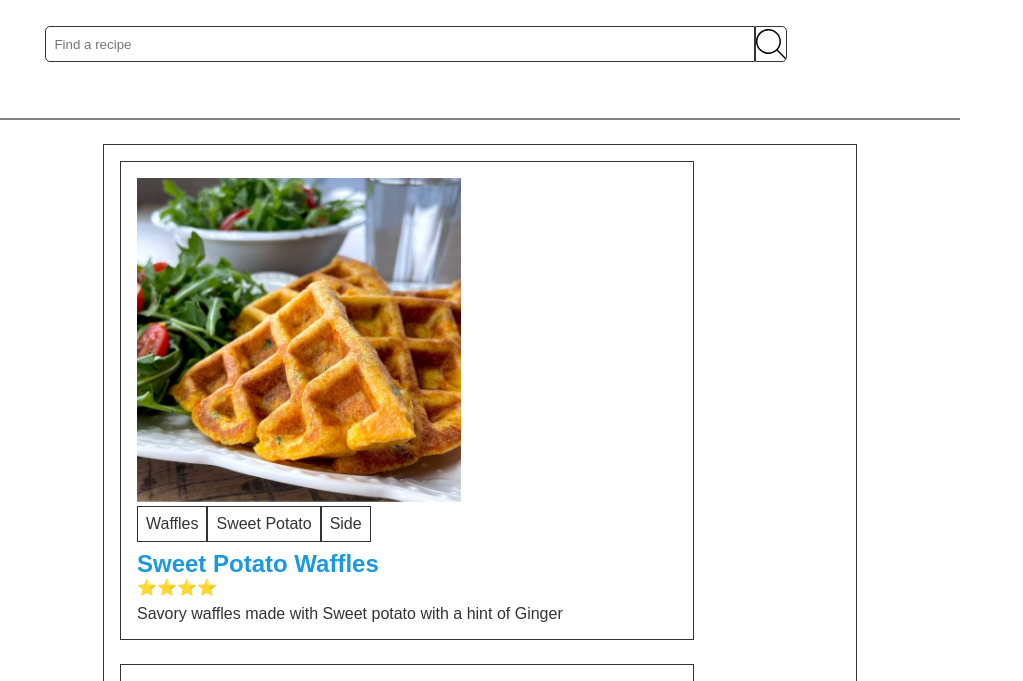
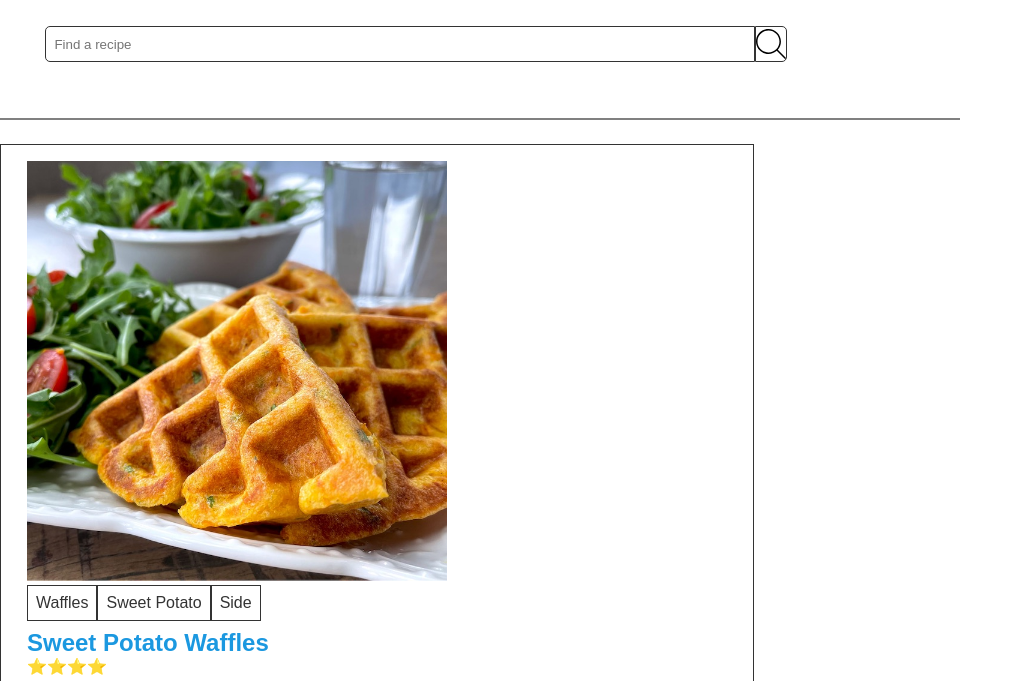
Before and after one commit to Spencman101/WDD-131, a plain HTML site: page recipes/index.html in a window 1280 px wide. Shown: the part 118-799 px from the top of the page, without its empty margins (0-1023 px from the left). Drawn offline with Linux system fonts and the light colour scheme; some icons are missing; a web font is replaced by a local one.

Commit message:
Final Edits

```diff
--- a/recipes/index.html
+++ b/recipes/index.html
@@ -28,33 +28,7 @@
     </div>
     <hr>
     <main>
-        <div class="recipe">
-            <!-- <img src="images/sweet-potato-waffle-md.jpg" alt="Sweet Potato Waffle">
-            <div class="inner_recipe">
-                <ul class="tags">
-                    <li>Waffles</li>
-                    <li>Sweet Potato</li>
-                    <li>Side</li>
-                </ul>
-                <h2>Sweet Potato Waffles</h2>
-                <span
-                    class="rating"
-                    role="img"
-                    aria-label="Rating: 4 out of 5 stars"
-                >
-                    <span aria-hidden="true" class="icon-star">⭐</span>
-                    <span aria-hidden="true" class="icon-star">⭐</span>
-                    <span aria-hidden="true" class="icon-star">⭐</span>
-                    <span aria-hidden="true" class="icon-star-empty">⭐</span>
-                    <span aria-hidden="true" class="icon-star-empty">☆</span>
-                </span>
-                <p class="description">
-                    'Add the egg yolks, oil, salt, cayenne, sugar, ginger, shallots, sweet potatoes (steam and mash before), and milk and mix well.',
-                    'Next add the cornmeal, chives, and flour and baking powder',
-                    'Whip the egg whites until stiff and fold in',
-                    'Cook until golden brown in a waffle iron. Serve with butter and Wilted Greens or Honey.'</p>
-            </div> -->
-        </div>
+        <div class="recipe_list"></div>
     </main>
     <footer>
         <div class="social">
--- a/recipes/main.js
+++ b/recipes/main.js
@@ -64,7 +64,7 @@ function recipeTemplate(recipe) {
 		<h2><a href="#">${recipe.name}</a></h2>
 		${ratingTemplate(recipe.rating)}
 		</p>
-		<p class="recipe__description">
+		<p class="recipe_description">
         	${recipe.description}
 		</p>
 	</figcaption>
@@ -76,7 +76,7 @@ console.log(recipeTemplate(recipe));
 
 function renderRecipes(recipeList) {
 	// get the element we will output the recipes into
-	const mainRecipe = document.body.querySelector(".recipe")
+	const mainRecipe = document.body.querySelector(".recipe_list")
 	// use the recipeTemplate function to transform our recipe objects into recipe HTML strings
 
 	// Set the HTML strings as the innerHTML of our output element.
--- a/recipes/recipes.css
+++ b/recipes/recipes.css
@@ -74,7 +74,6 @@ hr {
 
 main {
     display: flex;
-    align-items: center;
     flex-direction: column;
 }
 
@@ -87,15 +86,14 @@ h2 a{
 }
 
 .recipe {
+    display: flex;
+    text-align: left;
+    justify-content: left;
+    flex-direction: column;
+    border: 1px solid var(--accent-color);
     padding: 1em;
     margin-bottom: 1.5em;
-    text-align: left;
-    justify-content: left;
     width: 75%;
-    display: flex;
-    align-items: center;
-    flex-direction: column;
-    border: 1px solid var(--accent-color);
 }
 
 .tags {
@@ -139,7 +137,7 @@ img {
     max-width: 100%;
 }
 
-.description {
+.recipe_description {
     display: none;
 }
 
@@ -149,13 +147,17 @@ img {
         justify-content: space-between;
     }
     .recipe {
-        flex-direction: row;
+        display: flex;
+        /* flex-direction: row; */
         flex-wrap: wrap;
     }
     .recipe img {
         width: 60%;
         height: 100%;
         align-self: flex-start;
+    }
+    .recipe_description {
+        display: contents;
     }
 }
 
```
